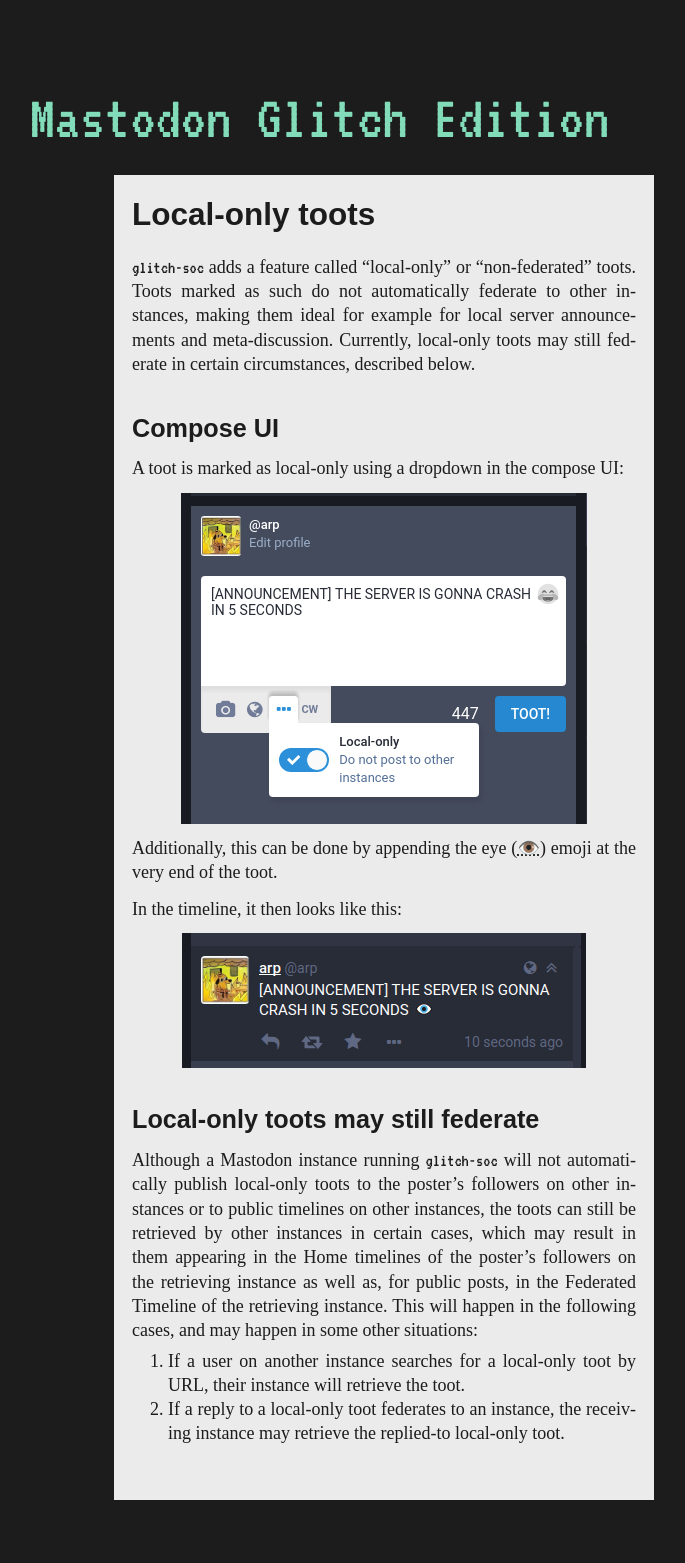
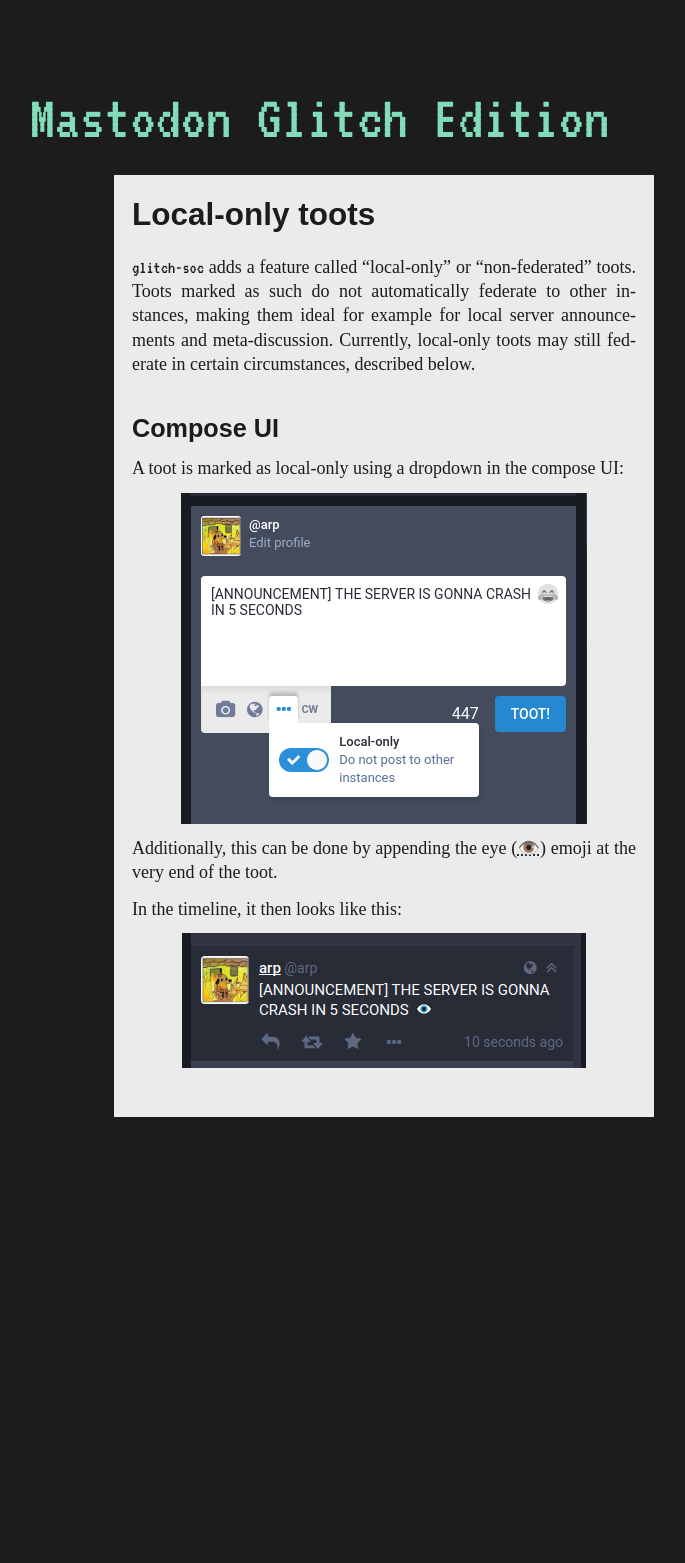
Before and after one commit to glitch-soc/docs, a Jekyll site: the page built from features/local-only-toots/index.md, in a window 1280 px wide. Shown: the whole page, without its empty margins (256-941 px from the left). Built offline with Jekyll 4.4.1, drawn with Linux system fonts in a browser that asks for light colours; emoji names are drawn with the system emoji font; some web fonts are replaced; our own code applies the rules of GitHub Pages for plain Markdown files; after the commit the page ends 1180 px from its top, so only the background shows below that.

Commit message:
Local-only toots do not federate in any condition
Update docs to reflect that local-only toots should not federate in any condition

```diff
--- a/features/local-only-toots/index.md
+++ b/features/local-only-toots/index.md
@@ -15,10 +15,3 @@ Additionally, this can be done by appending the eye (:eye:) emoji at the very en
 In the timeline, it then looks like this:
 
 ![ltl](in-timeline.png)
-
-### Local-only toots may still federate
-
-Although a Mastodon instance running `glitch-soc` will not automatically publish local-only toots to the poster's followers on other instances or to public timelines on other instances, the toots can still be retrieved by other instances in certain cases, which may result in them appearing in the Home timelines of the poster's followers on the retrieving instance as well as, for public posts, in the Federated Timeline of the retrieving instance. This will happen in the following cases, and may happen in some other situations:
-
-1. If a user on another instance searches for a local-only toot by URL, their instance will retrieve the toot.
-2. If a reply to a local-only toot federates to an instance, the receiving instance may retrieve the replied-to local-only toot.
```
